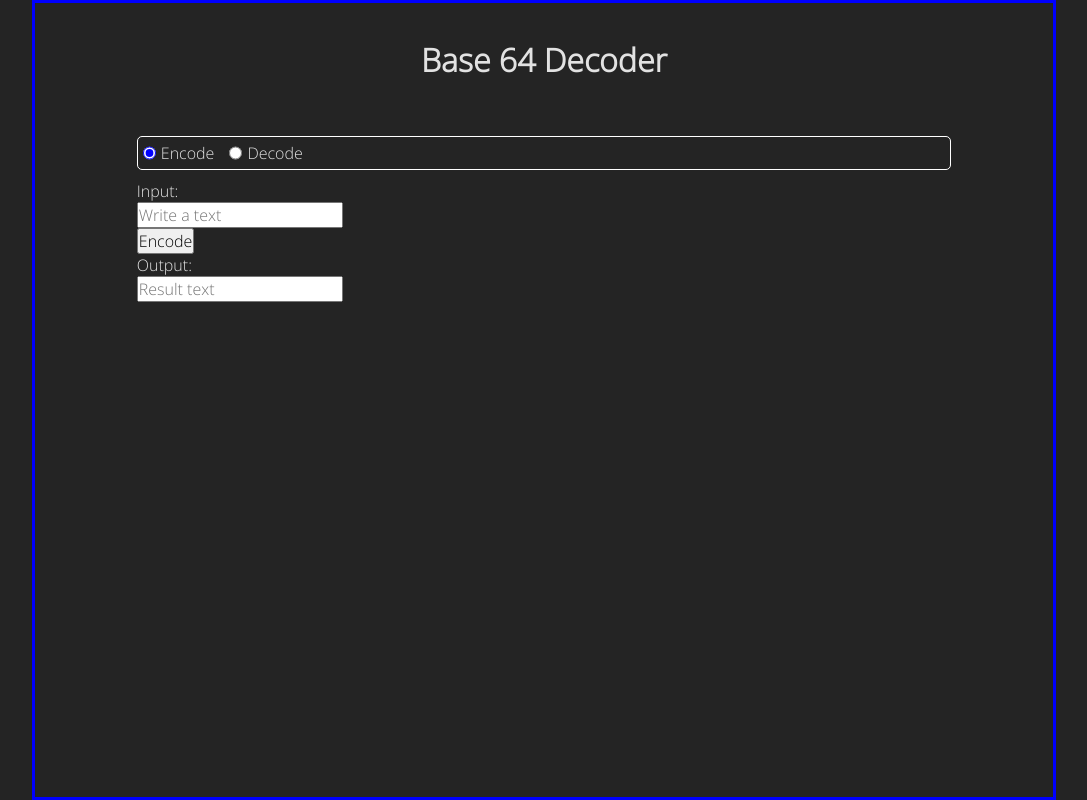
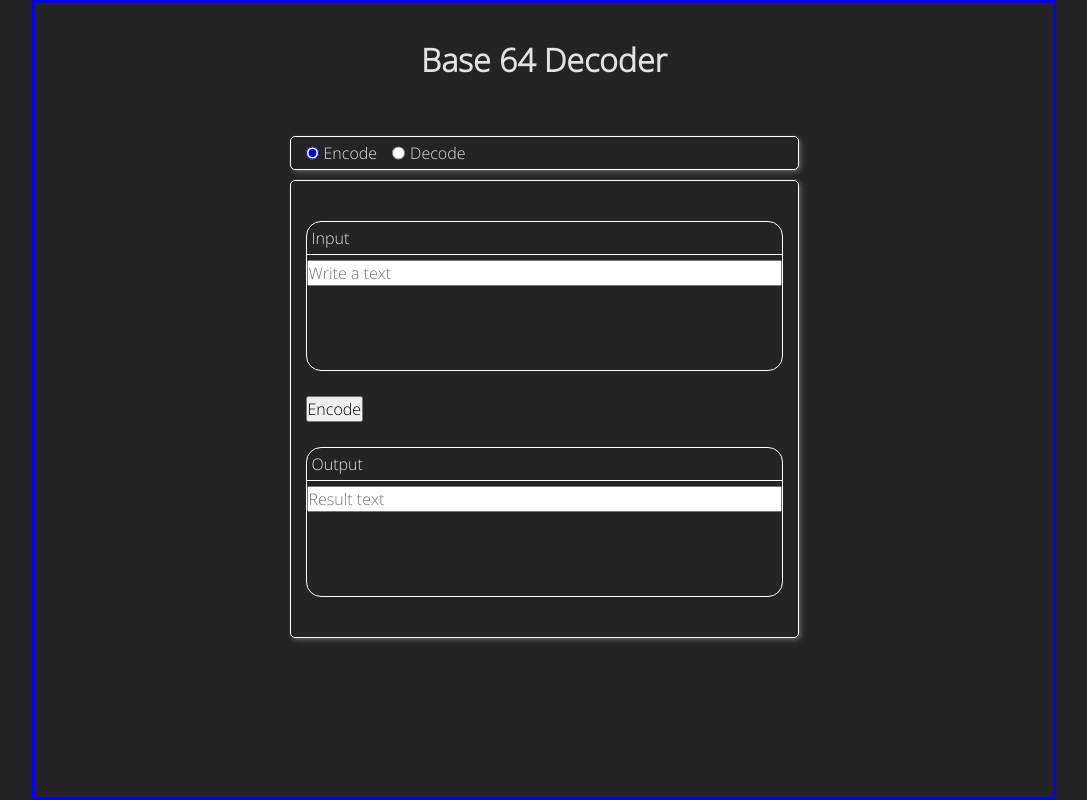
Before and after one commit to OscarRondon/base64decoder, a React (Vite) app: page / in a window 1280 px wide. Shown: the whole page, without its empty margins (96-1183 px from the left). Built offline with nearby package versions, Linux system fonts and the light colour scheme.

Commit message:
sections styling [CSS .inputs family App.css]

```diff
--- a/src/App.css
+++ b/src/App.css
@@ -13,7 +13,7 @@
     margin-bottom: 50px;
     padding: 5px;
     text-align: center;
-    width: 80%;
+    width: 50%;
 }
 
 .options {
@@ -22,9 +22,9 @@
     gap: 15px;
     margin-bottom: 10px;
     border: solid 1px white;
-    padding: 5px;
+    padding: 5px 15px;
     border-radius: 5px;
-
+    box-shadow: 2px 2px 5px 0px rgba(245, 245, 248, 0.3);
 }
 
 .option-check {
@@ -33,3 +33,31 @@
     gap: 5px;
     accent-color: blue;
 }
+
+.inputs {
+    display: flex;
+    flex-direction: column;
+    gap: 25px;
+    border: solid 1px white;
+    padding: 40px 15px;
+    border-radius: 5px;
+    box-shadow: 2px 2px 5px 0px rgba(245, 245, 248, 0.3);
+}
+
+.input-container {
+    display: flex;
+    flex-direction: column;
+    gap: 5px;
+    border: solid 1px white;
+    border-radius: 15px;
+    height: 150px;
+    padding: 0px;
+}
+
+.input-container>header {
+    display: flex;
+    flex-direction: row;
+    gap: 5px;
+    border-bottom: solid 1px white;
+    padding: 5px;
+}
--- a/src/App.tsx
+++ b/src/App.tsx
@@ -18,7 +18,7 @@ const App = (): JSX.Element => {
       <section className='inputs'>
         <div className='input-container'>
           <header>
-            <label>Input:</label>
+            <label>Input</label>
           </header>
           <input type='text' id='txt_inputData' placeholder='Write a text' />
         </div>
@@ -27,7 +27,7 @@ const App = (): JSX.Element => {
         </div>
         <div className='input-container'>
           <header>
-            <label>Output:</label>
+            <label>Output</label>
           </header>
           <input type='text' id='txt_outputData' placeholder='Result text' />
         </div>
```
